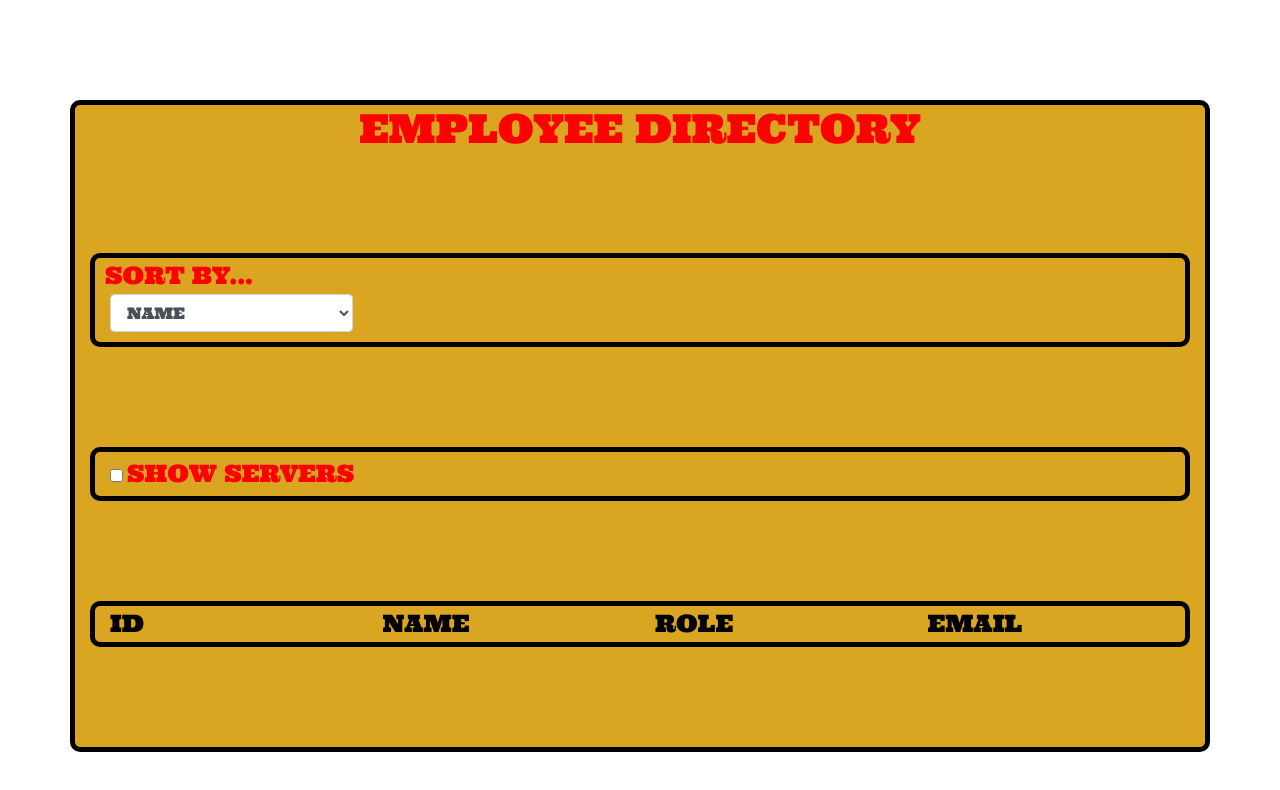
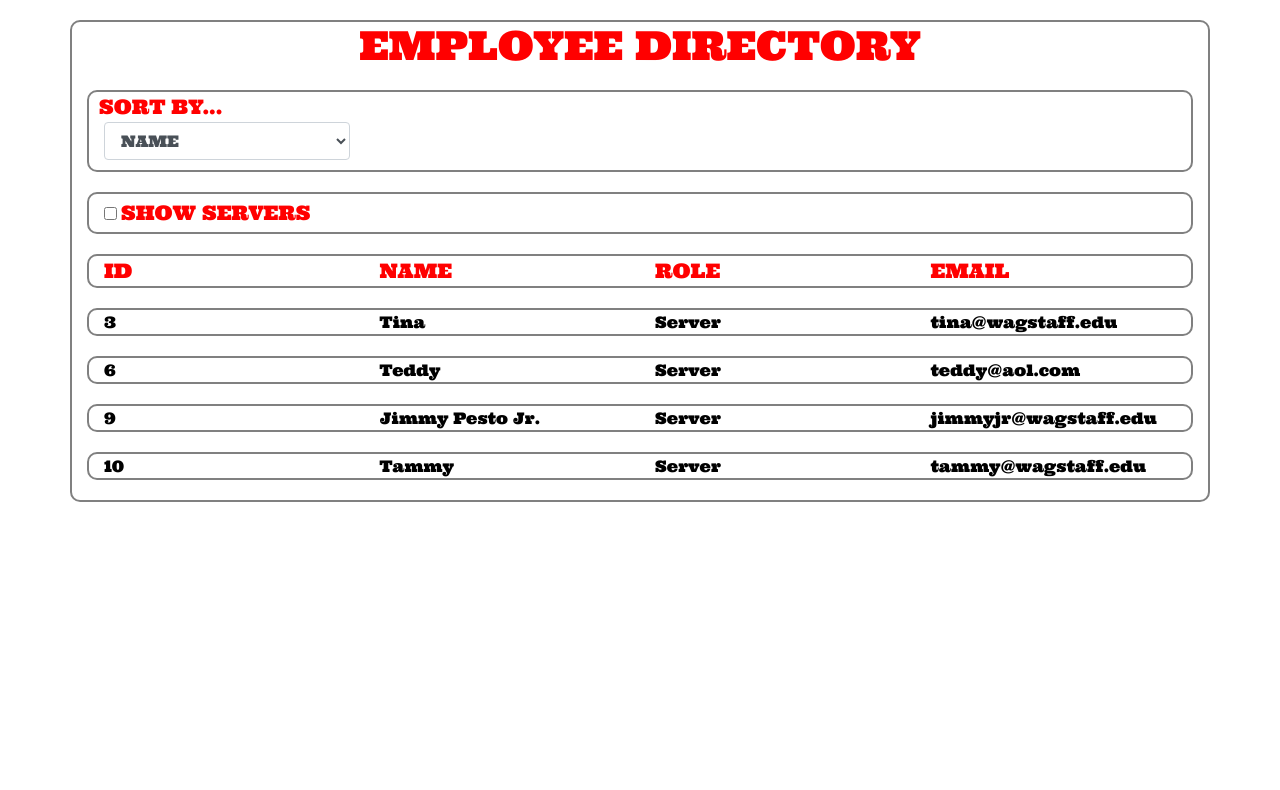
Before and after one commit to Dsorthep/react-employee-directory, a React (Create React App) app: page / in a window 1280 px wide. Shown: the top 790 px of the page. Built offline with nearby package versions, Linux system fonts and the light colour scheme.

Commit message:
tweaked styling

```diff
--- a/src/App.css
+++ b/src/App.css
@@ -1,12 +1,12 @@
 @import url('https://fonts.googleapis.com/css?family=Ultra&display=swap');
 .container{
-  background-color: goldenrod;
-  border: black solid 5px;
+  background-color: white;
   border-radius: 10px;
-  margin: 100px auto;
+  border: gray 2px solid;
+  margin: 20px auto;
   position: relative;
   font-family: 'Ultra', serif;
-  font-size: 24px;
+  font-size: 20px;
   color: red;
 
 }
@@ -17,8 +17,12 @@
   color: red;
 }
 
-.col-3 {
+.row-text {
   color: black;
+}
+
+.table-text {
+  color: red;
 }
 
 .form-control {
@@ -28,3 +32,8 @@
 .sort {
   padding-left: 10px;
 }
+
+.employees {
+  color: black;
+  font-size: 16px;
+}
--- a/src/App.js
+++ b/src/App.js
@@ -48,8 +48,8 @@ export default function App() {
 
   function filter() {
     let filteredArray;
-    filteredArray = employees.filter(e => e.role.toLocaleLowerCase().search("Server") >= 0);
-    return filteredArray.map(emp =>
+    filteredArray = employees.filter(employees => employees.role.toLocaleLowerCase().search("server") >= 0);
+    return filteredArray.map(employees =>
     <Row
     id={employees.id}
     key={employees.id}
@@ -71,11 +71,12 @@ export default function App() {
         break;
       default:
     }
-    return sortedArray.map(emp =>
+    return sortedArray.map(employees =>
     <Row
     id={employees.id}
     key={employees.id}
     name={employees.name}
+    role={employees.role}
     email={employees.email}
     />
     );
--- a/src/Employees.js
+++ b/src/Employees.js
@@ -26,7 +26,7 @@ export const employees = [
     {
         "id": 5,
         "name": "Louise",
-        "role": "Hostess",
+        "role": "Host",
         "email": "louise@wagstaff.edu"
     },
     {
--- a/src/components/Filter.js
+++ b/src/components/Filter.js
@@ -5,7 +5,7 @@ export default function Filter(props) {
     return (
         <div className="container">
             <div className="row">
-                <div className="col-12">
+                <div className="col-4">
                     <input
                         type="checkbox"
                         value="Server"
--- a/src/components/Row.js
+++ b/src/components/Row.js
@@ -6,11 +6,11 @@ import { employees } from "../Employees";
 export default function Row({ id, name, role, email }) {
     return (
         <div className="container">
-            <div className="row">
-                <div className="col-3">{ employees.id }</div>
-                <div className="col-3">{ employees.name }</div>
-                <div className="col-3">{ employees.role }</div>
-                <div className="col-3">{ employees.email }</div>
+            <div className="row employees">
+                <div className="col-3 row-text">{ id }</div>
+                <div className="col-3 row-text">{ name }</div>
+                <div className="col-3 row-text">{ role }</div>
+                <div className="col-3 row-text">{ email }</div>
             </div>
         </div>
     );
--- a/src/components/Table.js
+++ b/src/components/Table.js
@@ -6,10 +6,10 @@ export default function Table(props) {
     return (
         <div className="container fluid mt-0">
             <div className="row">
-                <div className="col-3">ID</div>
-                <div className="col-3">NAME</div>
-                <div className="col-3">ROLE</div>
-                <div className="col-3">EMAIL</div>
+                <div className="col-3 table-text">ID</div>
+                <div className="col-3 table-text">NAME</div>
+                <div className="col-3 table-text">ROLE</div>
+                <div className="col-3 table-text">EMAIL</div>
             </div>
         </div>
     );
```
